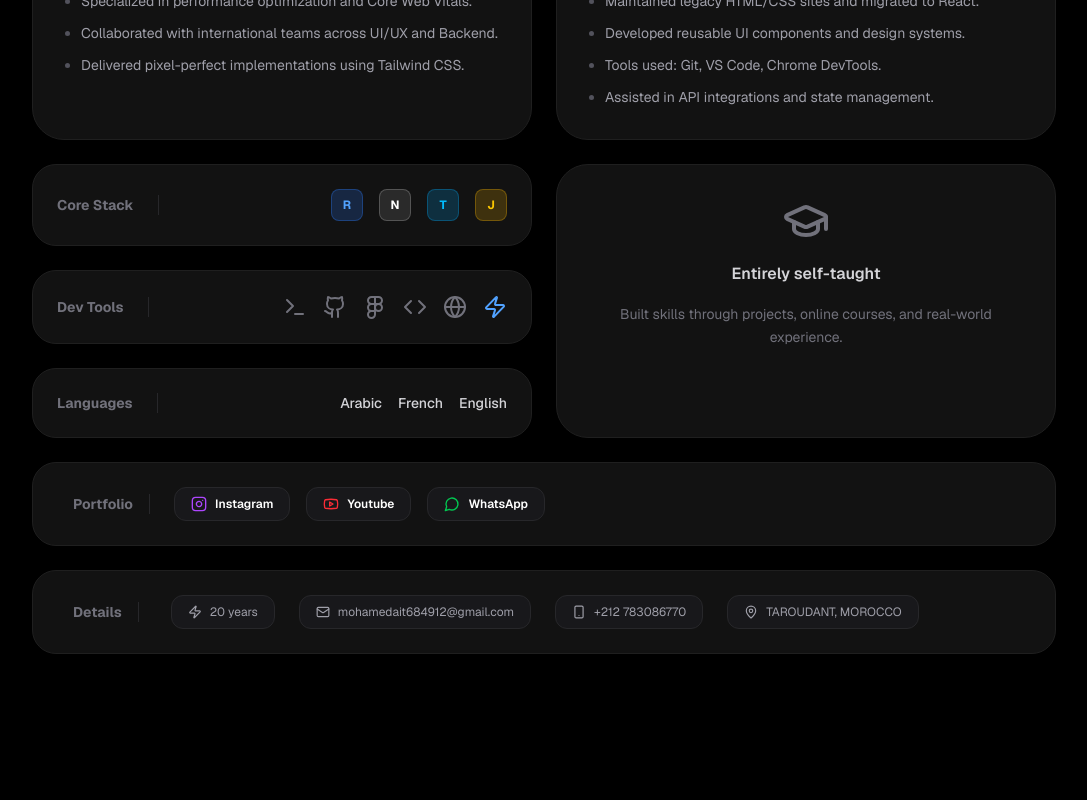
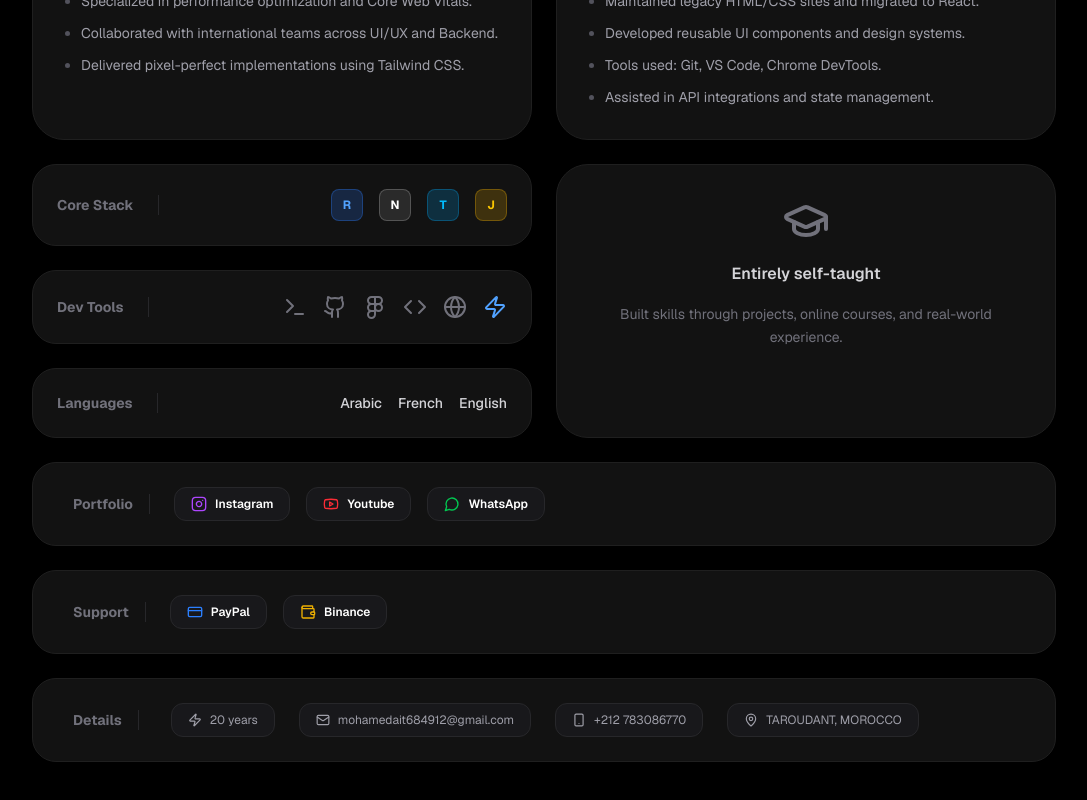
Before and after one commit to mohaaitbensaid-coder/mohamed-ait, a Next.js app: page / in a window 1280 px wide. Shown: the part 534-1334 px from the top of the page, without its empty margins (96-1183 px from the left). Before the commit the page ends 1228 px from the top, so only its background shows below. Built offline with nearby package versions, Linux system fonts and the light colour scheme.

Commit message:
Add Support section with PayPal and Binance

```diff
--- a/app/page.tsx
+++ b/app/page.tsx
@@ -22,7 +22,9 @@ import {
   Zap,
   Globe2,
   GraduationCap,
-  MessageCircle
+  MessageCircle,
+  CreditCard,
+  Wallet
 } from "lucide-react";
 import React from "react";
 
@@ -225,6 +227,27 @@ export default function Home() {
           </div>
         </div>
 
+        {/* Support Me Section */}
+        <div className="bg-[#121212] rounded-[1.5rem] p-6 border border-[#1f1f1f] flex items-center gap-6">
+          <span className="text-sm font-bold text-zinc-500 pl-4 border-r border-zinc-800 pr-4">Support</span>
+          <div className="flex flex-wrap gap-4">
+            <a
+              href="#"
+              className="flex items-center gap-2 px-4 py-2 bg-zinc-900 rounded-xl border border-zinc-800 hover:bg-zinc-800 transition-all text-blue-500"
+            >
+              <CreditCard className="w-4 h-4" />
+              <span className="text-xs font-semibold text-white">PayPal</span>
+            </a>
+            <a
+              href="#"
+              className="flex items-center gap-2 px-4 py-2 bg-zinc-900 rounded-xl border border-zinc-800 hover:bg-zinc-800 transition-all text-yellow-500"
+            >
+              <Wallet className="w-4 h-4" />
+              <span className="text-xs font-semibold text-white">Binance</span>
+            </a>
+          </div>
+        </div>
+
         {/* Details Section */}
         <div className="bg-[#121212] rounded-[1.5rem] p-6 border border-[#1f1f1f] flex flex-wrap items-center gap-8">
           <span className="text-sm font-bold text-zinc-500 pl-4 border-r border-zinc-800 pr-4">Details</span>
```
